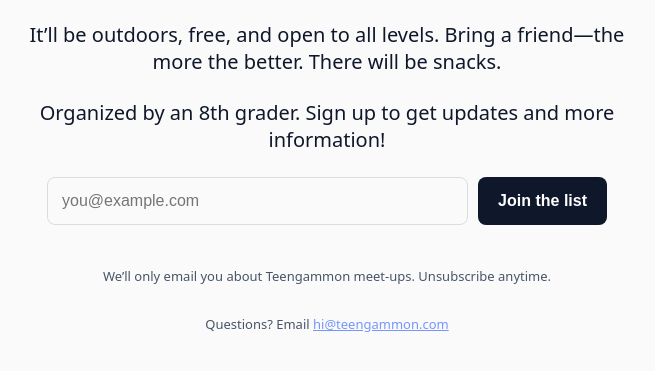
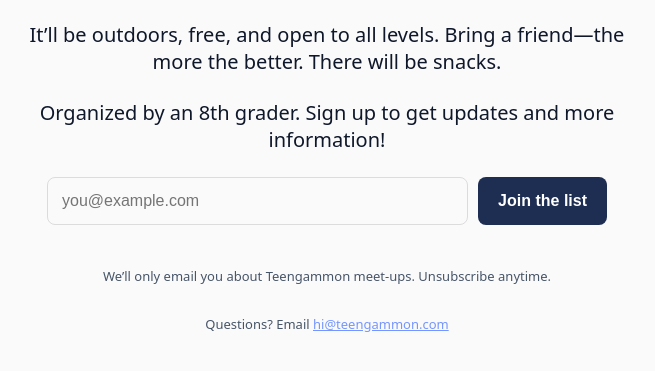
Before and after one commit to teengammon/teengammon-site, a plain HTML site: page index.html in a window 1280 px wide. Shown: the part 327-698 px from the top of the page, without its empty margins (313-968 px from the left). Drawn offline with Linux system fonts and the light colour scheme.

Commit message:
Update index.html

```diff
--- a/index.html
+++ b/index.html
@@ -116,7 +116,7 @@
       font-weight: 700;
       border-radius: 8px;
       border: none;
-      background: #0f172a;
+      background: #1e2d52;
       color: #fff;
       cursor: pointer;
     }
```
